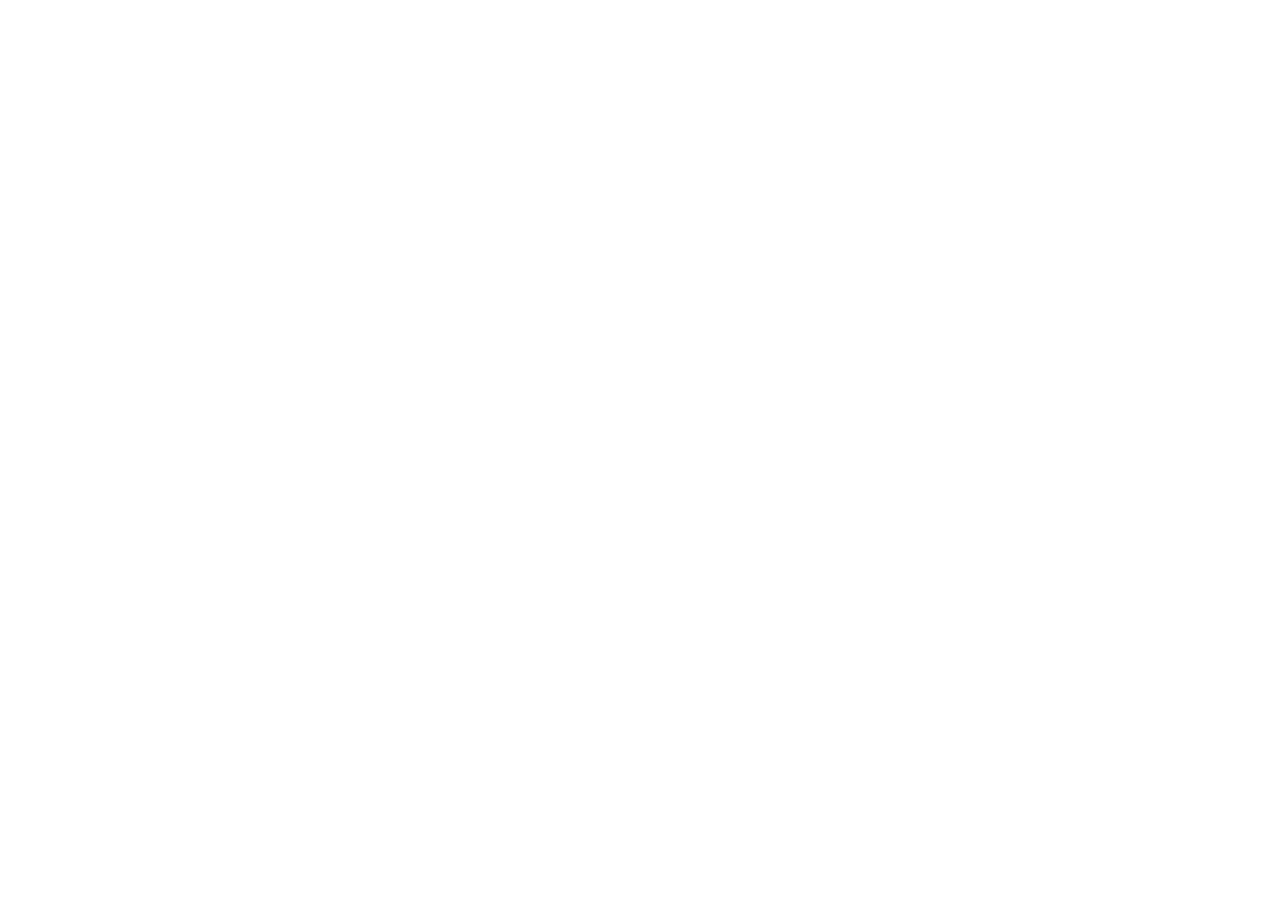
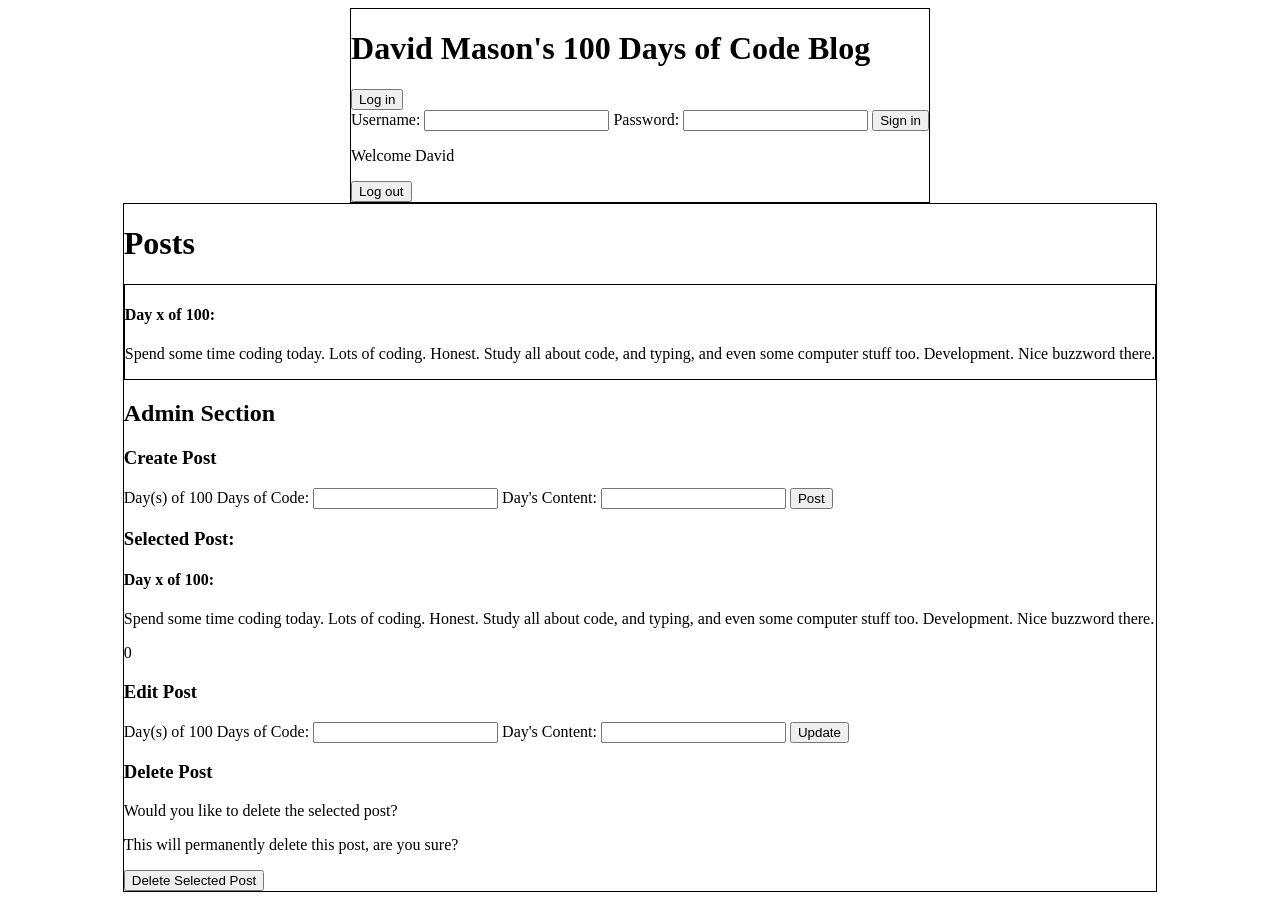
Before and after one commit to DayHikari/100_Day_Code_Blog, a plain HTML site: page Frontend/index.html in a window 1280 px wide. Before the commit the page ends 800 px from the top, so only its background shows below. Drawn offline with Linux system fonts and the light colour scheme.

Commit message:
Server function fixed by uncommenting an import. Base HTML complete

```diff
--- a/Backend/Controllers/postsControllers.js
+++ b/Backend/Controllers/postsControllers.js
@@ -1,6 +1,6 @@
 // // Imports
 // Import model functions
-// import * as postsModels from "../Models/postsModels.js"
+import * as postsModels from "../Models/postsModels.js"
 
 // // Controller functions
 // Get function
--- a/Backend/Models/postsModels.js
+++ b/Backend/Models/postsModels.js
@@ -1,6 +1,6 @@
 // // Imports
 // import pool for index
-import {pool} from "../Database/index";
+import {pool} from "../Database/index.js";
 
 
 // Get all posts function
--- a/Backend/app.js
+++ b/Backend/app.js
@@ -17,7 +17,7 @@ app.use(express.json());
 app.use("/posts", postsRoutes)
 
 // Error handling for use of an incorrect filepath
-app.use((req, res) => {
+app.use((_req, res, _next) => {
     res.status(404).json({
         success: false,
         error: "Incorrect file path. Please try /posts"
--- a/Frontend/index.html
+++ b/Frontend/index.html
@@ -1,11 +1,78 @@
 <!DOCTYPE html>
 <html lang="en">
-<head>
-    <meta charset="UTF-8">
-    <meta name="viewport" content="width=device-width, initial-scale=1.0">
+  <head>
+    <meta charset="UTF-8" />
+    <meta name="viewport" content="width=device-width, initial-scale=1.0" />
+    <link rel="stylesheet" href="styles.css" />
     <title>Document</title>
-</head>
-<body>
-
-</body>
+  </head>
+  <body>
+    <header>
+        <h1>David Mason's 100 Days of Code Blog</h1>
+        <button id="login-button">Log in</button>
+        <form>
+            <label for="username">
+                Username:
+                <input type="text" name="username" />
+            </label>
+            <label for="password">
+                Password:
+                <input type="password" name="password" />
+            </label>
+            <input type="submit" id="sign_in" value="Sign in" />
+        </form>
+        <section id="signed_in_options">
+            <p id="user_greeting">Welcome David</p>
+            <button id="logout-button">Log out</button>
+        </section>
+    </header>
+    <main>
+        <h1>Posts</h1>
+        <section id="post_list">
+            <article>
+                <h4 id="0">Day x of 100:</h4>
+                <p>Spend some time coding today. Lots of coding. Honest. Study all about code, and typing, and even some computer stuff too. Development. Nice buzzword there.</p>
+            </article>
+        </section>
+        <section id="admin_section">
+            <h2>Admin Section</h2>
+            <form id="create_post">
+                <h3>Create Post</h3>
+                <label for="day">
+                    Day(s) of 100 Days of Code:
+                    <input type="text" name="day" />
+                </label>
+                <label for="content">
+                    Day's Content:
+                    <input type="text" name="content" />
+                </label>
+                <input type="submit" value="Post" />
+            </form>
+            <div id="selected_post_info">
+                <h3>Selected Post:</h3>
+                <h4>Day x of 100:</h4>
+                <p>Spend some time coding today. Lots of coding. Honest. Study all about code, and typing, and even some computer stuff too. Development. Nice buzzword there.</p>
+                <p id="id">0</p>
+            </div>
+            <form id="create_post">
+                <h3>Edit Post</h3>
+                <label for="day">
+                    Day(s) of 100 Days of Code:
+                    <input type="text" name="day" />
+                </label>
+                <label for="content">
+                    Day's Content:
+                    <input type="text" name="content" />
+                </label>
+                <input type="submit" value="Update" />
+            </form>
+            <div id="delete_post">
+                <h3>Delete Post</h3>
+                <p>Would you like to delete the selected post?</p>
+                <p>This will permanently delete this post, are you sure?</p>
+                <button id="delete_button">Delete Selected Post</button>
+            </div>
+        </section>
+    </main>
+  </body>
 </html>
--- a/Frontend/styles.css
+++ b/Frontend/styles.css
@@ -0,0 +1,18 @@
+body {
+    display: flex;
+    flex-direction: column;
+    align-items: center;
+    justify-content: center;
+}
+
+header {
+    border: 1px solid black;
+}
+
+main {
+    border: 1px solid black;
+}
+
+#post_list {
+    border: 1px solid black;
+}
```
